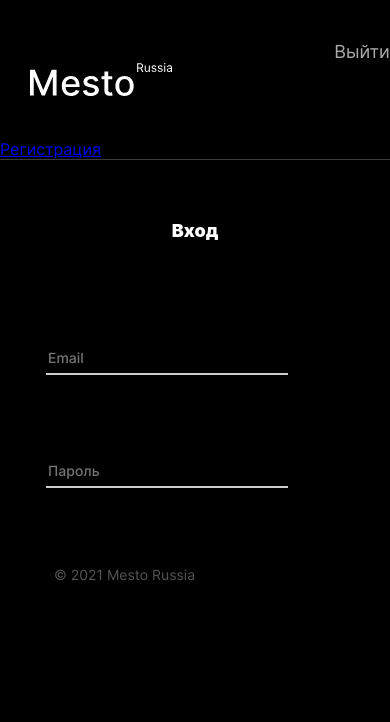
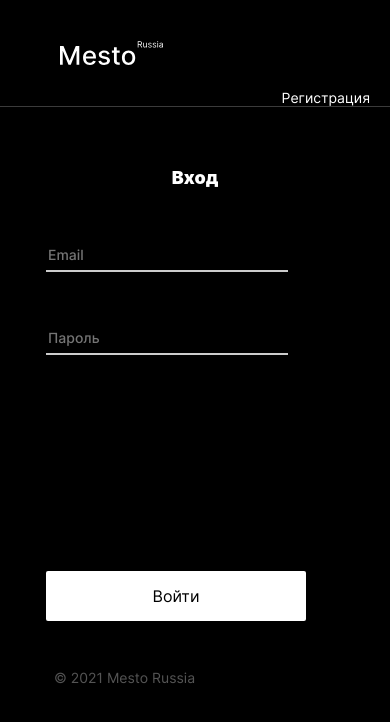
Before and after one commit to BeerBear0/react-mesto-auth, a React (Create React App) app: page /sign-in in a window 390 px wide. Shown: the top 722 px of the page. Built offline with nearby package versions, Linux system fonts and the light colour scheme; no server answers; a web font is replaced by a local one.

Commit message:
fix bugs and add dropDown

```diff
--- a/src/components/App.js
+++ b/src/components/App.js
@@ -191,6 +191,7 @@ function App()
                     <Route path='/sign-up'>
                         <Register onRegister={handleRegister} />
                     </Route>
+
                     <ProtectedRoute
                         exact path='/'
                         loggedIn={loggedIn}
--- a/src/components/Header.js
+++ b/src/components/Header.js
@@ -25,7 +25,9 @@ function Header({ onSignOut, email, loggedIn}) {
 
     return (
         <header className="header">
-            <div className={`header__wrapper ${ dropDownIsOpen ? '' : 'header__wrapper_type_active'}`}>{layout}</div>
+            <Route exact path='/'>
+                <div className={`header__wrapper ${ !dropDownIsOpen ? 'header__wrapper_type_active' : ''}`}>{layout}</div>
+            </Route>
             <div className="header__container">
                <img src={logo} alt="Логотип Место" className="header__logo" />
                 { loggedIn ? <button className={`header__dropdown ${dropDownIsOpen ? '' : 'header__dropdown_active'}`} onClick={handleBtnClick} type='button'/>: ''}
@@ -36,9 +38,7 @@ function Header({ onSignOut, email, loggedIn}) {
                     <Route exact path="/sign-in">
                         <Link className="header__link" to='/sign-up'>Регистрация</Link>
                     </Route>
-                    <Route exact path='/'>
-                        <div className={`header__wrapper ${ dropDownIsOpen ? 'header__wrapper_type_active' : ''}`}>{layout}</div>
-                    </Route>
+
                 </nav>
             </div>
         </header>
--- a/src/components/Login.css
+++ b/src/components/Login.css
@@ -1,19 +1,19 @@
 .login__title {
     color: #fff;
     margin: 0 auto;
-    padding-bottom: 50px;
     text-align: center;
 }
 
 .login__input {
     background: none;
-    margin-top: 50px;
+    margin: 50px 0 0 0;
     padding-bottom: 0;
     border-bottom: 2px solid #cccccc;
     line-height: 30px;
     color: white;
     font-size: 14px;
     font-weight: 500;
+
 }
 .login__input:nth-last-of-type {
     margin-top: 30px;
@@ -178,6 +178,26 @@
     cursor: pointer;
 }
 
+.header__link {
+    text-decoration: none;
+    width: 115px;
+    color: #fff;
+    font-size: 18px;
+    line-height: 22px;
+    font-weight: 400;
+    align-self: center;
+}
+
+.header__link:hover {
+    opacity: 0.6;
+}
+
+@media screen and (max-width: 910px) {
+    .header__link {
+        font-size: 14px;
+        line-height: 17px;
+    }
+}
 .header__button:hover {
     opacity: 0.6;
 }
@@ -189,3 +209,98 @@
         align-self: center;
     }
 }
+
+.header__dropdown {
+    display: none;
+    background-image: url("../images/dropdown.png");
+    background-repeat: no-repeat;
+    background-position: center;
+    background-size: contain;
+    width: 24px;
+    height: 24px;
+    border: none;
+    padding: 0;
+    background-color: black;
+    align-self: flex-end;
+    margin: 7px 10px 31px 0;
+}
+
+.header__dropdown:hover {
+    cursor: pointer;
+    opacity: .6;
+    transition: opacity .2s linear;
+}
+
+@media screen and (max-width: 320px) {
+    .header__dropdown {
+        display: block;
+    }
+    .header__dropdown:focus {
+        outline: none;
+    }
+}
+
+
+.header__dropdown_active {
+    background-image: url("../images/CloseIcon.svg");
+    background-size: cover;
+    width: 24px;
+    height: 24px;
+}
+
+
+.header__container {
+    display: flex;
+    justify-content: space-between;
+    padding-left: 30px;
+    padding-right: 20px;
+    margin-top: 28px;
+    width: calc(100% - 50px);
+}
+
+
+.header__content {
+    display: flex;
+    justify-content: space-between;
+    padding-top:  40px;
+    border-top: 1px solid #545454 ;
+    opacity: .7;
+}
+
+.header__logo {
+    object-position: center;
+    object-fit: fill;
+    width: 142px;
+    height: 34px;
+}
+
+@media screen and (max-width: 910px) {
+    .header__logo {
+
+    }
+}
+
+@media (max-width: 550px) {
+    .header__logo {
+        max-width: 103px;
+        max-height: 24px;
+    }
+}
+
+.header__routes {
+    align-self: flex-end;
+}
+
+@media(min-width: 0px) and (max-width: 320px) {
+    .header__routes {
+        display: none;
+    }
+
+}.header__wrapper {
+     display: none;
+ }
+
+.header__wrapper_type_active {
+    display: block;
+
+}
--- a/src/components/Login.js
+++ b/src/components/Login.js
@@ -4,7 +4,7 @@ import  "./Login.css"
 
 function Login ({ onLogin } ) {
     const [email, setEmail] = React.useState('');
-    const [password,setPassword] = React.useState('');
+    const [password, setPassword] = React.useState('');
 
     function handleEmailChange (evt) {
         setEmail(evt.target.value)
@@ -40,6 +40,9 @@ function Login ({ onLogin } ) {
                 placeholder="Пароль"
                 required
             />
+            <button
+                className="popup__submit login__submit"
+                type="submit">Войти</button>
         </form>
     )
 }
--- a/src/utils/auth.js
+++ b/src/utils/auth.js
@@ -1,7 +1,7 @@
 const baseAuthUrl = 'https://auth.nomoreparties.co'
 
 export const register = (email, password) => {
-    return fetch(`${baseAuthUrl}/sign-up`, {
+    return fetch(`${baseAuthUrl}/signup`, {
         method: 'POST',
         headers: { 'Content-Type': 'application/json' },
         body: JSON.stringify({ password, email })
@@ -22,7 +22,7 @@ export const register = (email, password) => {
 };
 
     export const authorize = (email, password) => {
-        return fetch(`${baseAuthUrl}/sign-in`, {
+        return fetch(`${baseAuthUrl}/signin`, {
             method: "POST",
             headers: { 'Content-Type': 'application/json' },
             body: JSON.stringify({ email, password })
```
Also changed, not shown: src/images/dropdown.png (added).
